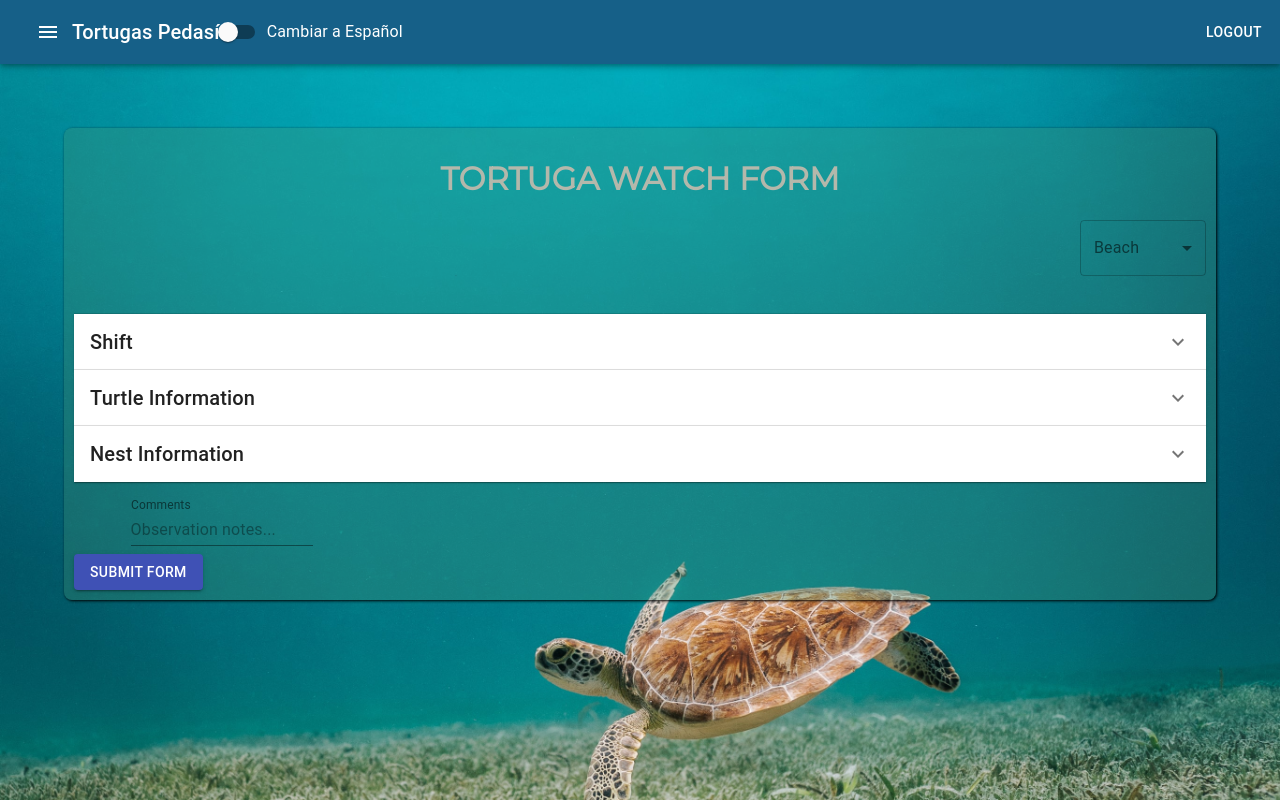
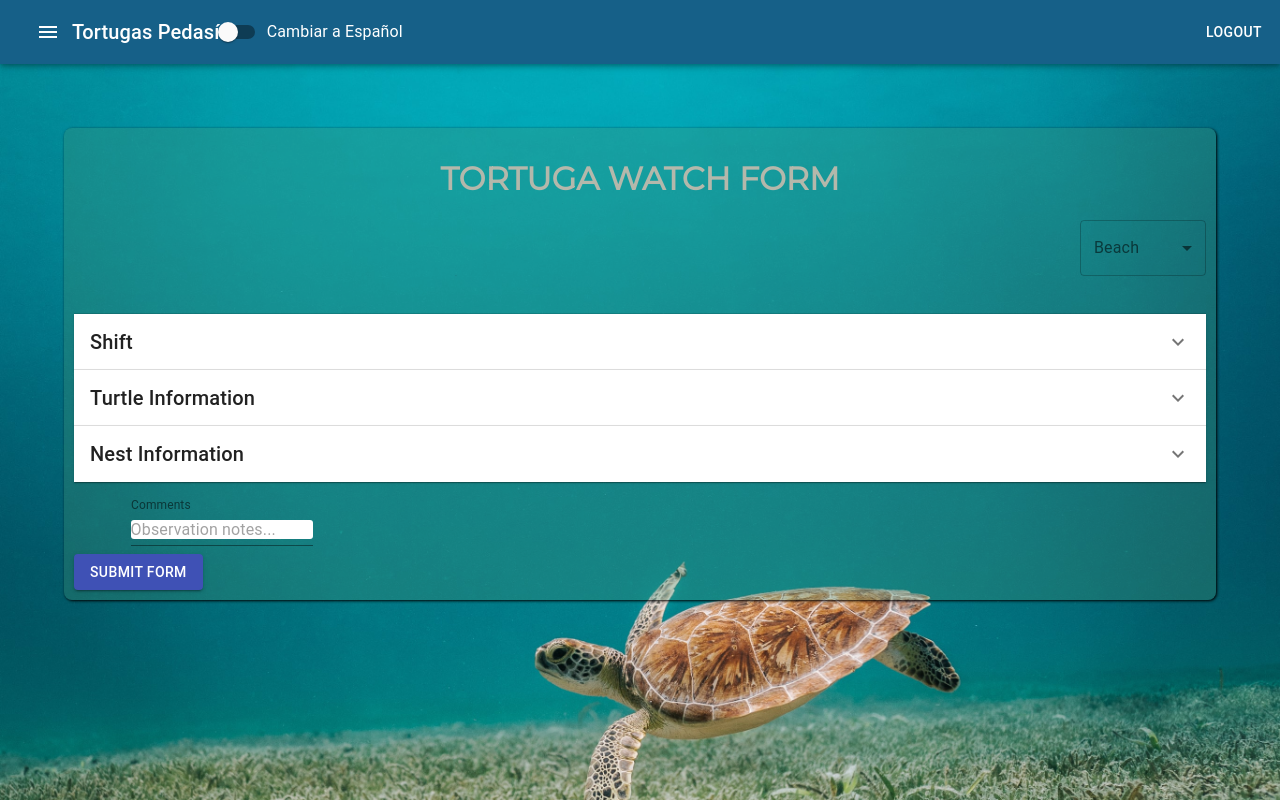
Before and after one commit to CarlosRabid/tortugaspedasi, a React (Create React App) app in the folder tortugaspedasi/: page /form in a window 1280 px wide. Built offline with nearby package versions, Linux system fonts and the light colour scheme; no server answers; sample sign-in values are in the browser's storage.

Commit message:
after changes

```diff
--- a/tortugaspedasi/src/Components/Form/BeachLocations.js
+++ b/tortugaspedasi/src/Components/Form/BeachLocations.js
@@ -66,8 +66,9 @@ class BeachLocation extends Component {
         return (
             <div >
                 <div id="menuplayascont">
-                    <FormControl variant="outlined" value={this.state.selectedBeach} >
-                        <InputLabel htmlFor='playa' >   {this.state.selectedBeach ? this.state.selectedBeach : t('Beach') }
+                    <FormControl variant="outlined" value={this.state.selectedBeach}  >
+                        <InputLabel htmlFor='playa' >   {this.state.selectedBeach ?
+                            this.state.selectedBeach : t('Beach') }
                         </InputLabel>
                         <Select value={this.state.selectedBeach} labelWidth={60}
                             inputProps={{ name: 'playa', id: 'playa', }}
--- a/tortugaspedasi/src/Components/Form/DateInput.js
+++ b/tortugaspedasi/src/Components/Form/DateInput.js
@@ -10,8 +10,8 @@ class DateInput extends Component {
     constructor(props) {
         super(props);
         this.state = {
-            daten: "",
-            timen: ""
+            daten: moment().format('DD/MM/YYYY'),
+            timen: moment().format('HH:mm')
         }
     }
     // handleNest
--- a/tortugaspedasi/src/Components/Form/ObservationComments.js
+++ b/tortugaspedasi/src/Components/Form/ObservationComments.js
@@ -1,6 +1,7 @@
 import React, { Component } from 'react';
 import { withTranslation } from 'react-i18next';
 import { TextField } from '@material-ui/core';
+import './form.css'
 
 class Comments extends Component {
     constructor() {
@@ -16,12 +17,12 @@ class Comments extends Component {
 
     render() {
         const { t } = this.props;
-        return <div>
+        return <div id="comments">
             <TextField
-                id="comments"
+                id="commentaries"
                 name="comments"
                 label={t('Comments')}
-                style={{ marginLeft: '5%' }}
+                style={{ marginLeft: '5%' , color: 'green'}}
                 placeholder={t('Observation notes...')}
                 // helperText="Full width!"
                 multiline
@@ -29,9 +30,13 @@ class Comments extends Component {
                 margin="normal"
                 InputLabelProps={{
                     shrink: true,
+                    // style: {
+                    //     color: "green"
+                    // }
                 }}
+                // variant="filled"
                 onChange={this.handleInput}
-                color="inherit"
+                // color='#ffffff'
             />
 
         </div>
--- a/tortugaspedasi/src/Components/Form/ShiftInput.js
+++ b/tortugaspedasi/src/Components/Form/ShiftInput.js
@@ -14,8 +14,8 @@ class ShiftInput extends Component {
         this.state = {
             firstName: "",
             lastName: "",
-            date: "",
-            time: ""
+            date: moment().format('DD/MM/YYYY'),
+            time: moment().format('HH:mm')
         }
     }
 
--- a/tortugaspedasi/src/Components/Form/form.css
+++ b/tortugaspedasi/src/Components/Form/form.css
@@ -10,6 +10,7 @@ h1 {
   display: grid;
   justify-items: end;
   align-items: end;
+  color: white;
 }
 
 
@@ -72,4 +73,11 @@ h1 {
 ._nest {
     border-bottom: 5px, solid, black;
     border-radius: 10px;
+  }
+
+  #commentaries {
+  border-radius: 3px;
+  padding: 0px;
+  background: #ffff;
+  /* background-color: #ffff; */
 }
```
